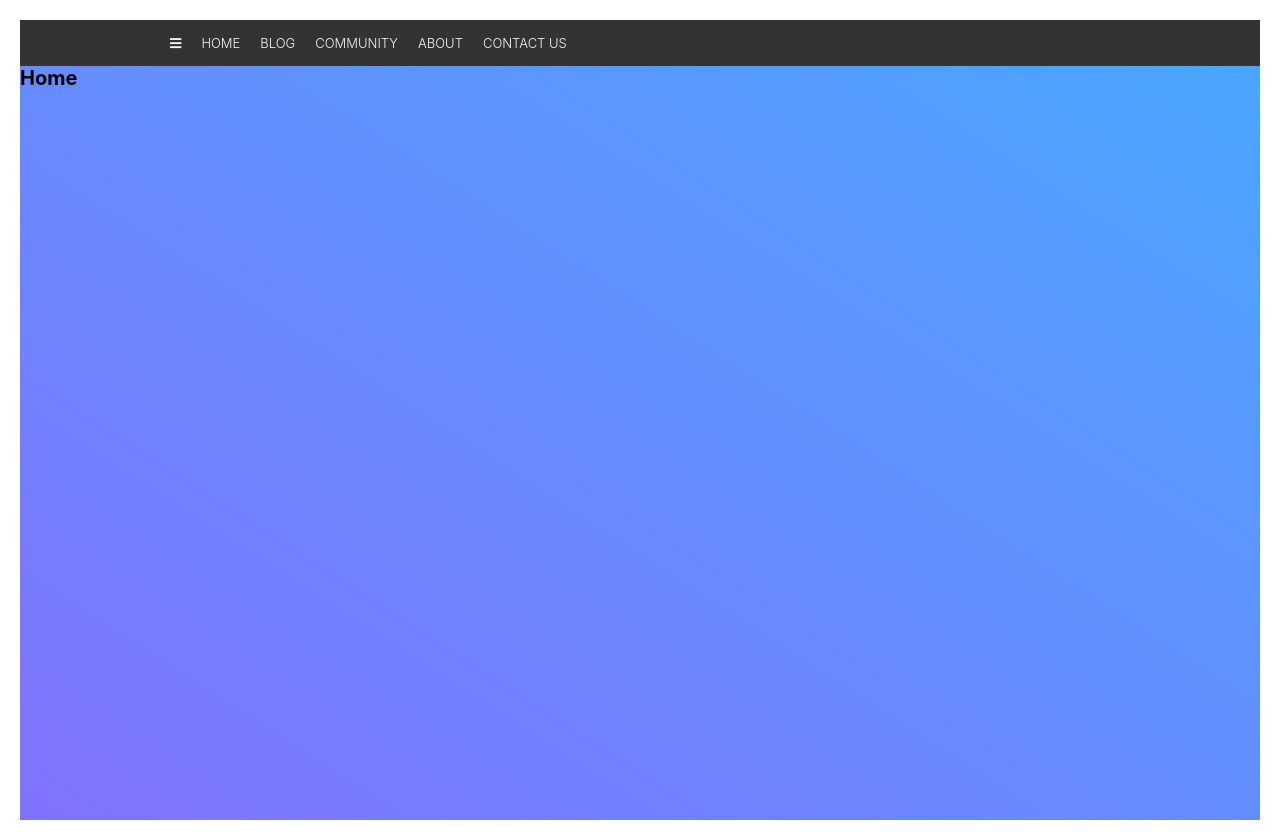
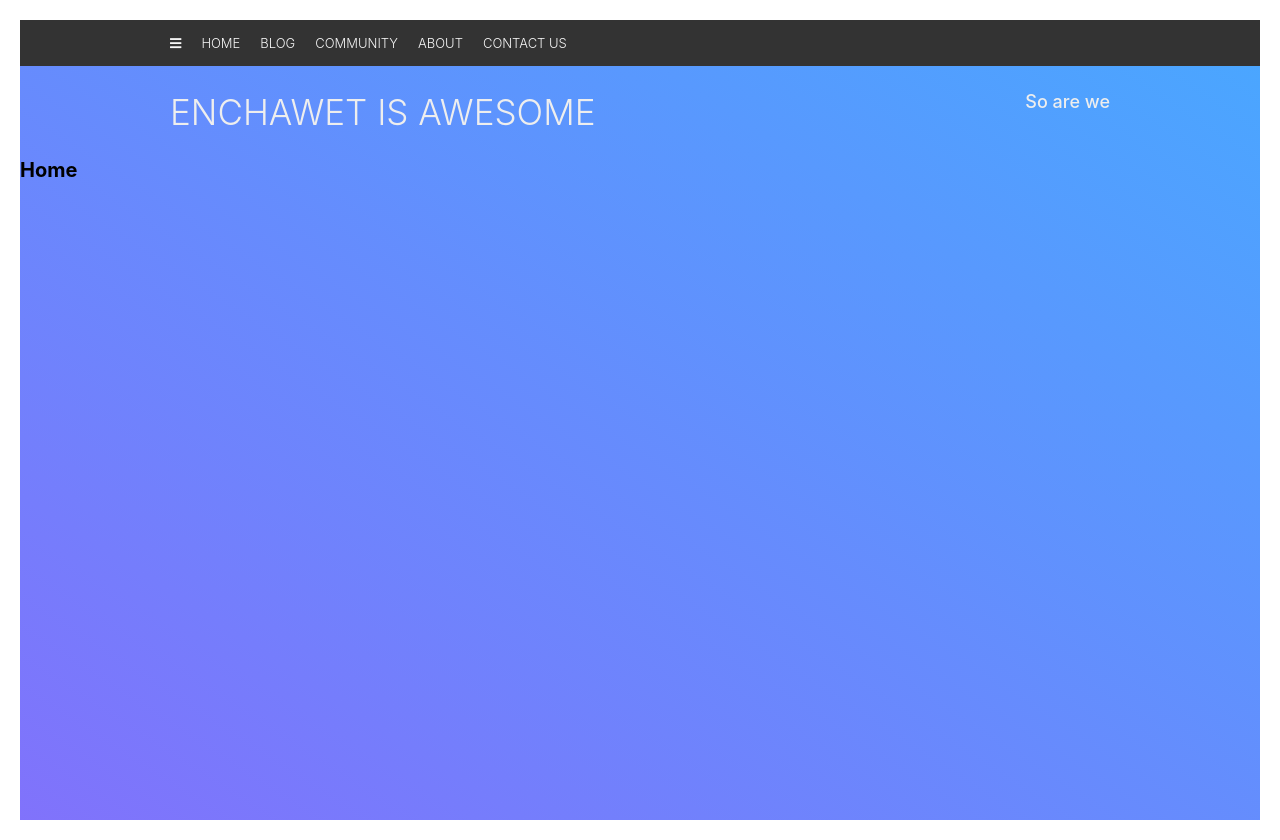
Before and after one commit to ermyas7/enawra, a React (Create React App) app: page / in a window 1280 px wide. Built offline with nearby package versions, Linux system fonts and the light colour scheme.

Commit message:
Add secondary header

```diff
--- a/src/App.js
+++ b/src/App.js
@@ -3,6 +3,7 @@ import {BrowserRouter as Router, Switch, Route} from 'react-router-dom';
 
 import './assets/sass/main.scss';
 import Header from './layouts/header';
+import HeaderSecondary from './layouts/navsecondary';
 import Home from './pages/home';
 import About from './pages/about';
 
@@ -11,6 +12,7 @@ function App() {
     <Router>
       <Fragment>
       <Header/>
+      <HeaderSecondary/>
       <Switch>
         <Route exact path="/" component={Home}/>
         <Route exact path="/about" component={About}/>
--- a/src/layouts/header/header.scss
+++ b/src/layouts/header/header.scss
@@ -37,7 +37,7 @@
 
             &:hover, &:active{
                 color: $color-primary;
-                text-decoration: underline $color-grey-light-1;
+                font-weight: 500;
             }
         }
     }
--- /dev/null
+++ b/src/layouts/navsecondary/index.js
@@ -0,0 +1,12 @@
+import React from 'react'
+import './navsecondary.scss'
+const index = () => {
+    return (
+        <div className="header-secondary">
+           <h1>Enchawet is awesome</h1>
+           <h2>So are we</h2>
+        </div>
+    )
+}
+
+export default index
--- /dev/null
+++ b/src/layouts/navsecondary/navsecondary.scss
@@ -0,0 +1,19 @@
+@import '../../assets/sass/abstracts/variables';
+
+.header-secondary{
+    padding: 2.5rem 15rem;
+    display: flex;
+    justify-content: space-between;
+    color: $color-grey-light-2;
+
+    h1{
+        font-size: 3.5rem;
+        text-transform: uppercase;
+        font-weight: 300;
+    }
+
+    h2{
+        font-size: 1.8rem;
+        font-weight: 500;
+    }
+}
```
